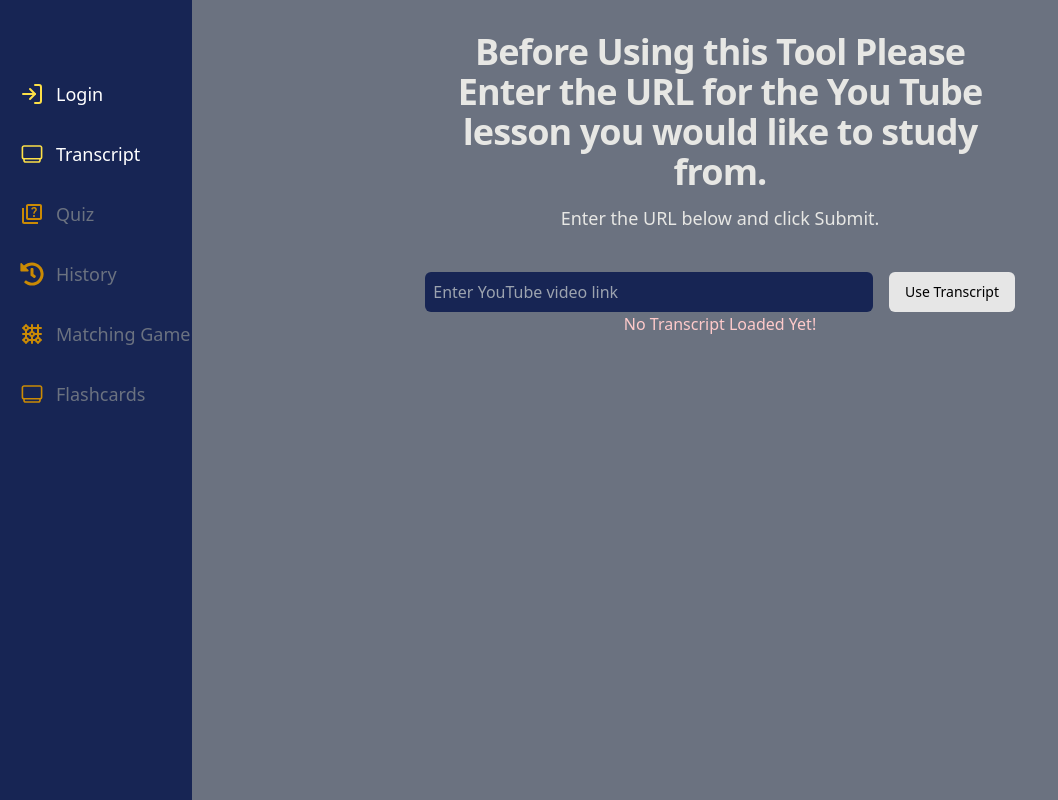
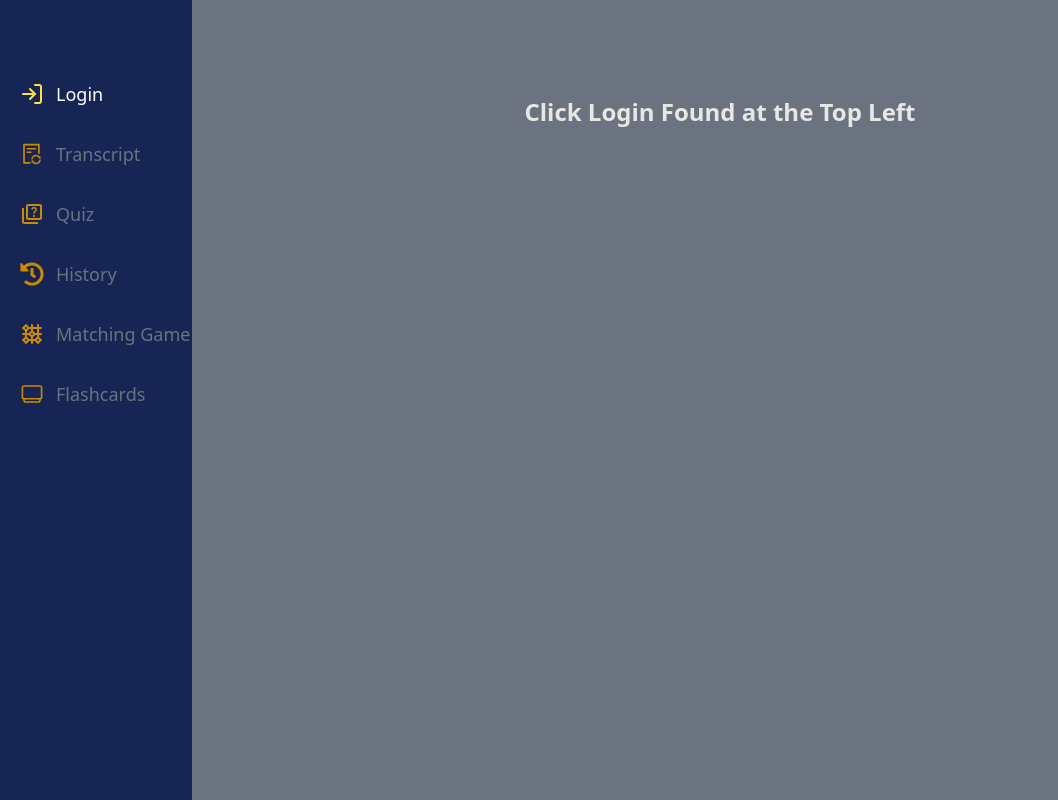
Before and after one commit to ColinMasucci/TeamGraduate, a Next.js app in the folder Video2AI/: page /dashboard in a window 1280 px wide. Shown: the whole page, without its empty margins (0-1058 px from the left). Built offline with nearby package versions, Linux system fonts and the light colour scheme; no server answers.

Commit message:
Login Check
When going to our site not logged in, A notification appears letting the user know they must login first and when not logged in, access to the transcript page is prevented.

```diff
--- a/Video2AI/src/app/dashboard/page.js
+++ b/Video2AI/src/app/dashboard/page.js
@@ -100,7 +100,13 @@
 
         {/* Main Content */}
         <div className="flex-grow p-4 mt-10 sm:mt-0 sm:ml-40 bg-gray-500">
-          {renderContent()}
+          {user ? (
+            renderContent()
+          ) : (
+            <div className='flex items-center justify-center text-center font-bold text-2xl mt-20'>
+              <h1>Click <b>Login</b> Found at the Top Left</h1>
+            </div>
+          )}
         </div>
       </main>
     </TranscriptProvider>
--- a/Video2AI/src/components/ui/Sidebar.jsx
+++ b/Video2AI/src/components/ui/Sidebar.jsx
@@ -10,6 +10,8 @@
 import { RxCardStack } from "react-icons/rx";
 import SidebarAuthButton from './SideBarAuthButton';
 import { useTranscript } from '@/contexts/TranscriptContext';
+import { AiOutlineFileSync } from "react-icons/ai";
+import { useUser } from '@clerk/nextjs';
 
 
 export default function Sidebar({ onSelect }) {
@@ -20,6 +22,7 @@
   };
 
   const { transcript } = useTranscript();
+  const { user } = useUser();
 
   return (
     <div>
@@ -55,11 +58,19 @@
               <h3 className="text-white text-lg hover:text-yellow-300">Login</h3>
             </div> */}
             <SidebarAuthButton/>
-            <div className="flex items-center gap-3 cursor-pointer" onClick={() => onSelect('ChangeTranscript')}>
-              <RxCardStack size={24} className="text-yellow-300" />
-              <h3 className="text-white text-lg hover:text-yellow-300">Transcript</h3>
-            </div>
-            {transcript ? (
+            {user ? (
+              <div className="flex items-center gap-3 cursor-pointer" onClick={() => onSelect('ChangeTranscript')}>
+                <AiOutlineFileSync size={24} className="text-yellow-300" />
+                <h3 className="text-white text-lg hover:text-yellow-300">Transcript</h3>
+              </div>
+            ) : (
+              <div className="flex items-center gap-3 cursor-pointer" onClick={() => onSelect('')}>
+                <AiOutlineFileSync size={24} className="text-yellow-600" />
+                <h3 className="text-gray-500 text-lg">Transcript</h3>
+              </div>
+            )}
+
+            {transcript && user ? (
               <div className="flex flex-col justify-center items-start gap-8 w-full">
                 <div className="flex items-center gap-3 cursor-pointer" onClick={() => onSelect('Quiz')}>
                   <MdOutlineQuiz size={24} className="text-yellow-300" />
```
